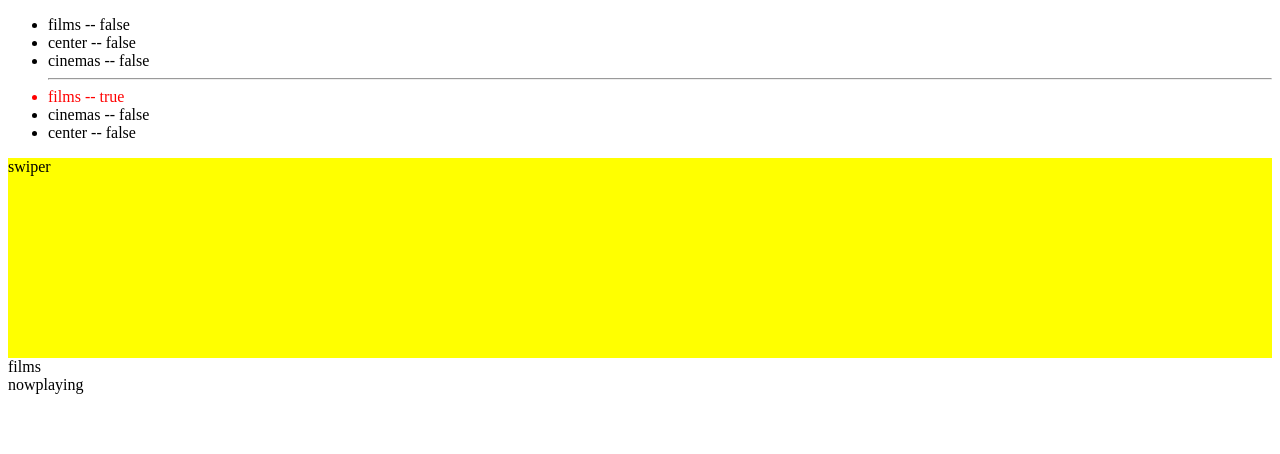
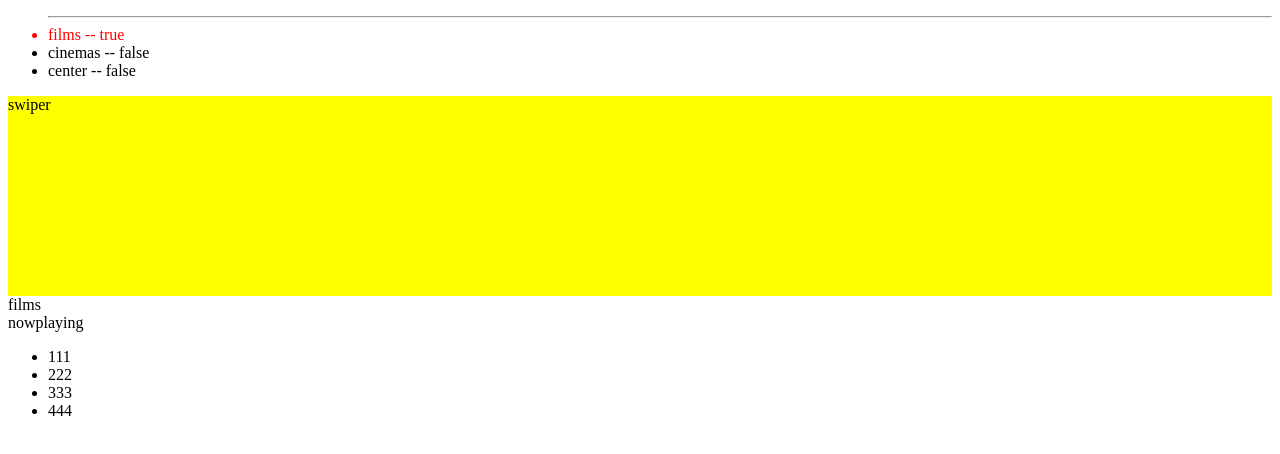
Before and after one commit to pirateunclejack/vue-learn-qianfeng, a Vue app in the folder code/vue-component-single-file/test2008/: page /#/films/nowplaying in a window 1280 px wide. Shown: the top 454 px of the page. Built offline with nearby package versions, Linux system fonts and the light colour scheme.

Commit message:
vue-router programmatic route

```diff
--- a/code/vue-component-single-file/test2008/src/App.vue
+++ b/code/vue-component-single-file/test2008/src/App.vue
@@ -2,11 +2,6 @@
   <div>
     <ul>
       <!-- vue-router declarative route -->
-
-      <router-link v-for="tab in datalist" v-slot="{navigate, isActive}" :key = "tab" :to="tab" custom>
-        <li :class="isActive?'kerwinactive':''" @click="navigate">{{ tab }} -- {{ isActive }}</li>
-      </router-link>
-
       <hr>
         <!-- <a href="/#/films">films</a> <br> -->
         <router-link v-slot="{navigate, isActive}" to="/films" custom>
--- a/code/vue-component-single-file/test2008/src/router/index.js
+++ b/code/vue-component-single-file/test2008/src/router/index.js
@@ -4,6 +4,7 @@ import MaizuoFilms from '@/views/MaizuoFilms.vue'
 import MaizuoCenter from '@/views/MaizuoCenter.vue'
 import MaizuoCinemas from '@/views/MaizuoCinemas.vue'
 import MaizuoSearch from '@/views/MaizuoSearch.vue'
+import MaizuoDetail from '@/views/MaizuoDetail.vue'
 import MaizuoNowplaying from '@/views/films/MaizuoNowplaying.vue'
 import MaizuoComingsoon from '@/views/films/MaizuoComingsoon.vue'
 
@@ -34,7 +35,10 @@ const routes = [
 
     ]
   },
-
+  {
+    path: '/detail',
+    component: MaizuoDetail
+  },
   {
     path: '/center',
     name: 'center',
--- /dev/null
+++ b/code/vue-component-single-file/test2008/src/views/MaizuoDetail.vue
@@ -0,0 +1,5 @@
+<template>
+  <div>
+    detail
+  </div>
+</template>
--- a/code/vue-component-single-file/test2008/src/views/films/MaizuoNowplaying.vue
+++ b/code/vue-component-single-file/test2008/src/views/films/MaizuoNowplaying.vue
@@ -1,5 +1,26 @@
 <template>
   <div>
     nowplaying
+    <ul>
+      <li v-for="data in datalist" :key="data" @click="handleChangePage">
+        {{ data }}
+      </li>
+    </ul>
   </div>
 </template>
+<script>
+export default {
+  data () {
+    return {
+      datalist: [111, 222, 333, 444]
+    }
+  },
+  methods: {
+    handleChangePage () {
+      // programmatic route
+      // location.href = '#/detail'
+      this.$router.push('/detail')
+    }
+  }
+}
+</script>
```
